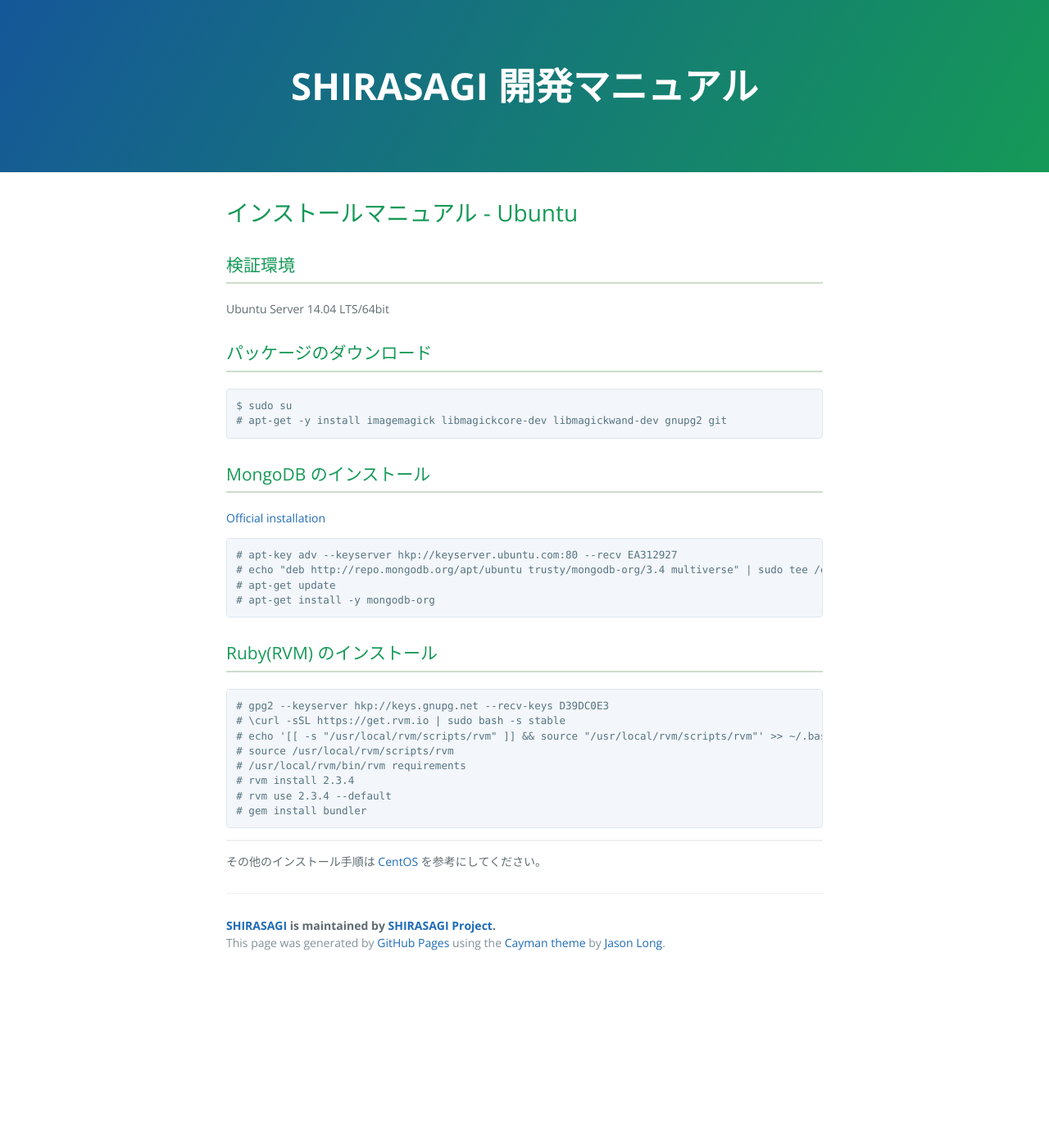
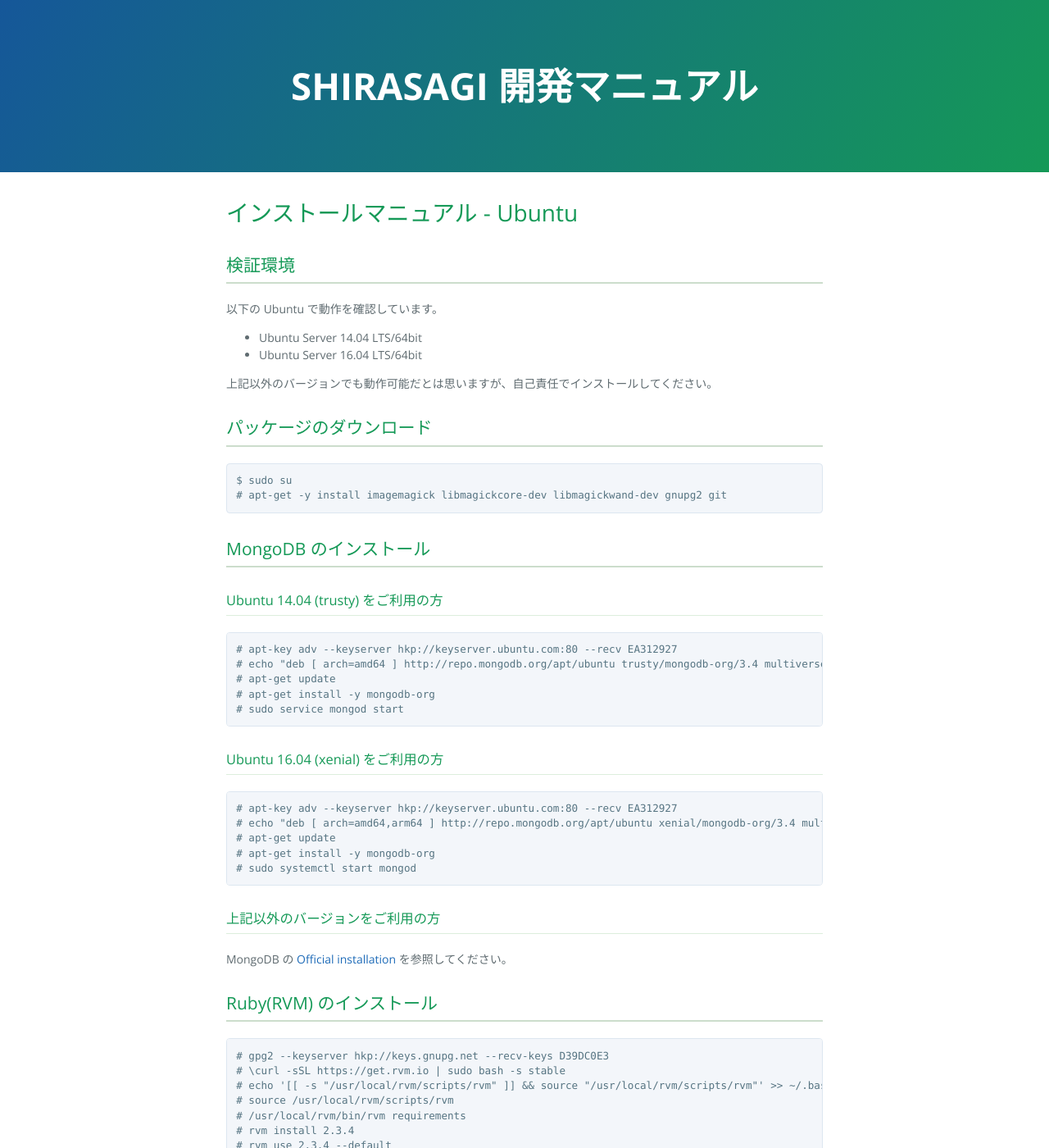
Before and after one commit to shirasagi/shirasagi.github.io, a Jekyll site: the page built from installation/ubuntu.md, in a window 1280 px wide and 1400 px high. Shown: the whole window at 82% size. Built offline with Jekyll 4.4.1, drawn with Linux system fonts in a browser that asks for light colours; nearby versions of some CDN libraries; some of the changed text lies outside the part shown.

Commit message:
[modify] add ubuntu 16.04 installation procedure

```diff
--- a/installation/ubuntu.md
+++ b/installation/ubuntu.md
@@ -5,7 +5,12 @@
 
 ## 検証環境
 
-Ubuntu Server 14.04 LTS/64bit
+以下の Ubuntu で動作を確認しています。
+
+- Ubuntu Server 14.04 LTS/64bit
+- Ubuntu Server 16.04 LTS/64bit
+
+上記以外のバージョンでも動作可能だとは思いますが、自己責任でインストールしてください。
 
 ## パッケージのダウンロード
 
@@ -16,14 +21,29 @@
 
 ## MongoDB のインストール
 
-[Official installation](https://docs.mongodb.org/manual/tutorial/install-mongodb-on-ubuntu/)
+### Ubuntu 14.04 (trusty) をご利用の方
 
 ~~~
 # apt-key adv --keyserver hkp://keyserver.ubuntu.com:80 --recv EA312927
-# echo "deb http://repo.mongodb.org/apt/ubuntu trusty/mongodb-org/3.4 multiverse" | sudo tee /etc/apt/sources.list.d/mongodb-org-3.4.list
+# echo "deb [ arch=amd64 ] http://repo.mongodb.org/apt/ubuntu trusty/mongodb-org/3.4 multiverse" | sudo tee /etc/apt/sources.list.d/mongodb-org-3.4.list
 # apt-get update
 # apt-get install -y mongodb-org
+# sudo service mongod start
 ~~~
+
+### Ubuntu 16.04 (xenial) をご利用の方
+
+~~~
+# apt-key adv --keyserver hkp://keyserver.ubuntu.com:80 --recv EA312927
+# echo "deb [ arch=amd64,arm64 ] http://repo.mongodb.org/apt/ubuntu xenial/mongodb-org/3.4 multiverse" | sudo tee /etc/apt/sources.list.d/mongodb-org-3.4.list
+# apt-get update
+# apt-get install -y mongodb-org
+# sudo systemctl start mongod
+~~~
+
+### 上記以外のバージョンをご利用の方
+
+MongoDB の [Official installation](https://docs.mongodb.com/manual/tutorial/install-mongodb-on-ubuntu/) を参照してください。
 
 ## Ruby(RVM) のインストール
 
```
Also changed, not shown: other parts of installation/ubuntu.md (+1 -1 lines).
